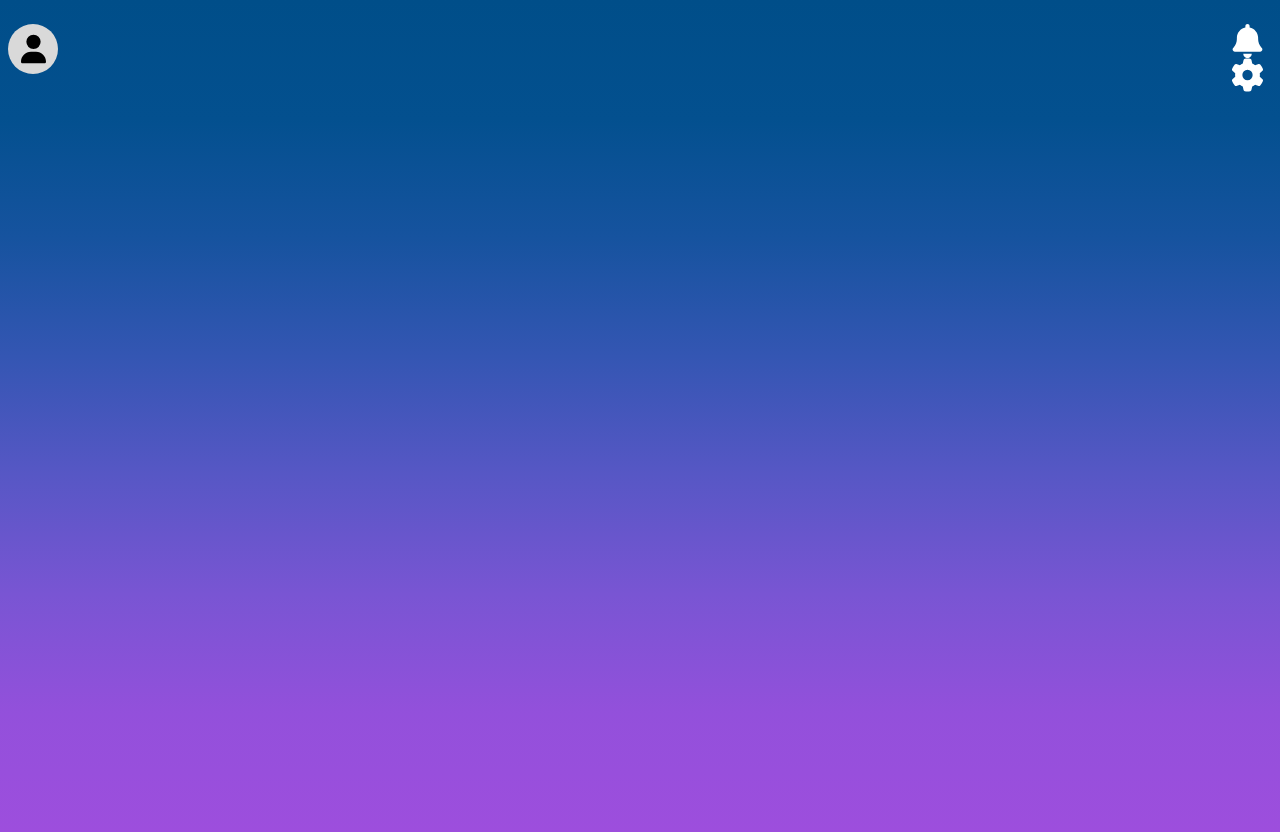
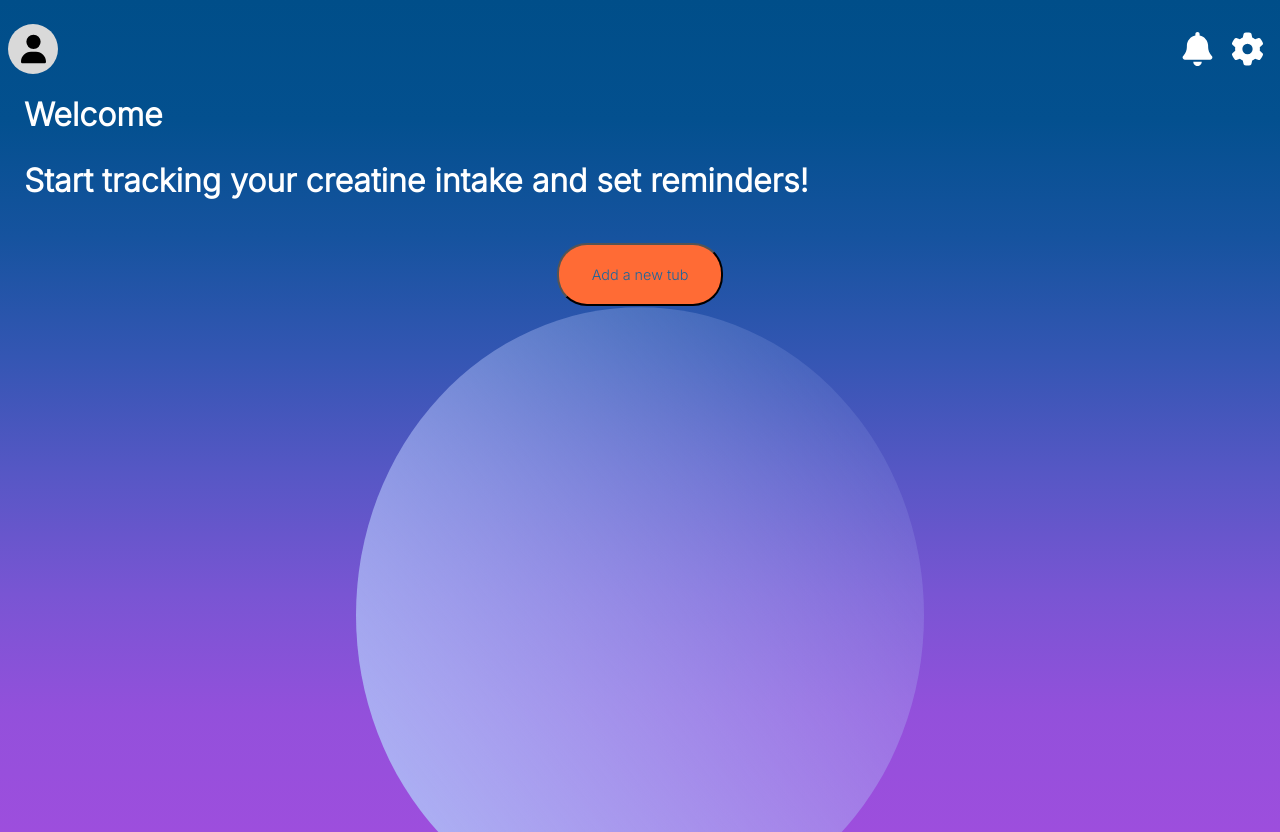
Before and after one commit to kbongco/creatine-reminder-4-u, a React (Vite) app: page /home in a window 1280 px wide. Built offline with nearby package versions, Linux system fonts and the light colour scheme; no server answers.

Commit message:
added layout and adding in text for home page

```diff
--- a/src/Layout/NavBar/NavBar.scss
+++ b/src/Layout/NavBar/NavBar.scss
@@ -23,6 +23,8 @@
   }
 
   .notifications-settings-container {
+    display: flex;
+
     .notifications-icon-container {
       width: 50px;
       display: flex;
@@ -50,3 +52,16 @@
     }
   }
 }
+
+.circle {
+  background: linear-gradient(54deg, rgba(174, 190, 246, 1) 0%, rgba(174, 190, 246, 0) 100%);
+    border-radius: 50%;
+    position: fixed;
+    bottom: 0;
+    left: 50%;
+    transform: translate(-50%, 20%);
+    /* transform: translateY(20%); */
+    overflow: hidden;
+    height: 616px;
+    width: 568px;
+}
--- a/src/Layout/NavBar/NavBar.tsx
+++ b/src/Layout/NavBar/NavBar.tsx
@@ -2,7 +2,7 @@ import { faBell, faGear, faUser } from '@fortawesome/free-solid-svg-icons';
 import { FontAwesomeIcon } from '@fortawesome/react-fontawesome';
 import './NavBar.scss';
 
-export default function NavBar() {
+export default function NavBar({ children }: any) {
   return (
     <>
       <div className='navbar-container'>
@@ -21,6 +21,10 @@ export default function NavBar() {
         </div>
 
       </div>
+
+      <div className='circle'>
+        {children}
+      </div>
     </>
   )
 }
--- a/src/Screens/HomeDashboard/Home.scss
+++ b/src/Screens/HomeDashboard/Home.scss
@@ -0,0 +1,18 @@
+.home-welcome-header {
+  padding-left: 8px;
+  h1 {
+    color: #ffffff;
+    padding-left: 8px;
+  }
+
+  h2 {
+    font-size: 2rem;
+    padding-left: 8px;
+    color: #ffff;
+  }
+}
+
+.home-add-tub-container {
+  display: flex;
+  justify-content: center;
+}
--- a/src/Screens/HomeDashboard/Home.tsx
+++ b/src/Screens/HomeDashboard/Home.tsx
@@ -1,9 +1,21 @@
 import NavBar from "../../Layout/NavBar/NavBar";
+import Button from "../../components/Button/Button";
+import { ButtonSizes } from "../../enums/component-enums";
+import './Home.scss';
 
 export default function Home() {
   return (
     <>
-      <NavBar/>
+      <NavBar />
+      <div className='home-welcome-header'>
+        <h1>Welcome</h1>
+        <h2>Start tracking your creatine intake and set reminders!</h2>
+      </div>
+      <div className='home-add-tub-container'>
+        <Button
+          label='Add a new tub'
+          size={ButtonSizes.Default} />
+      </div>
     </>
   )
 }
```
